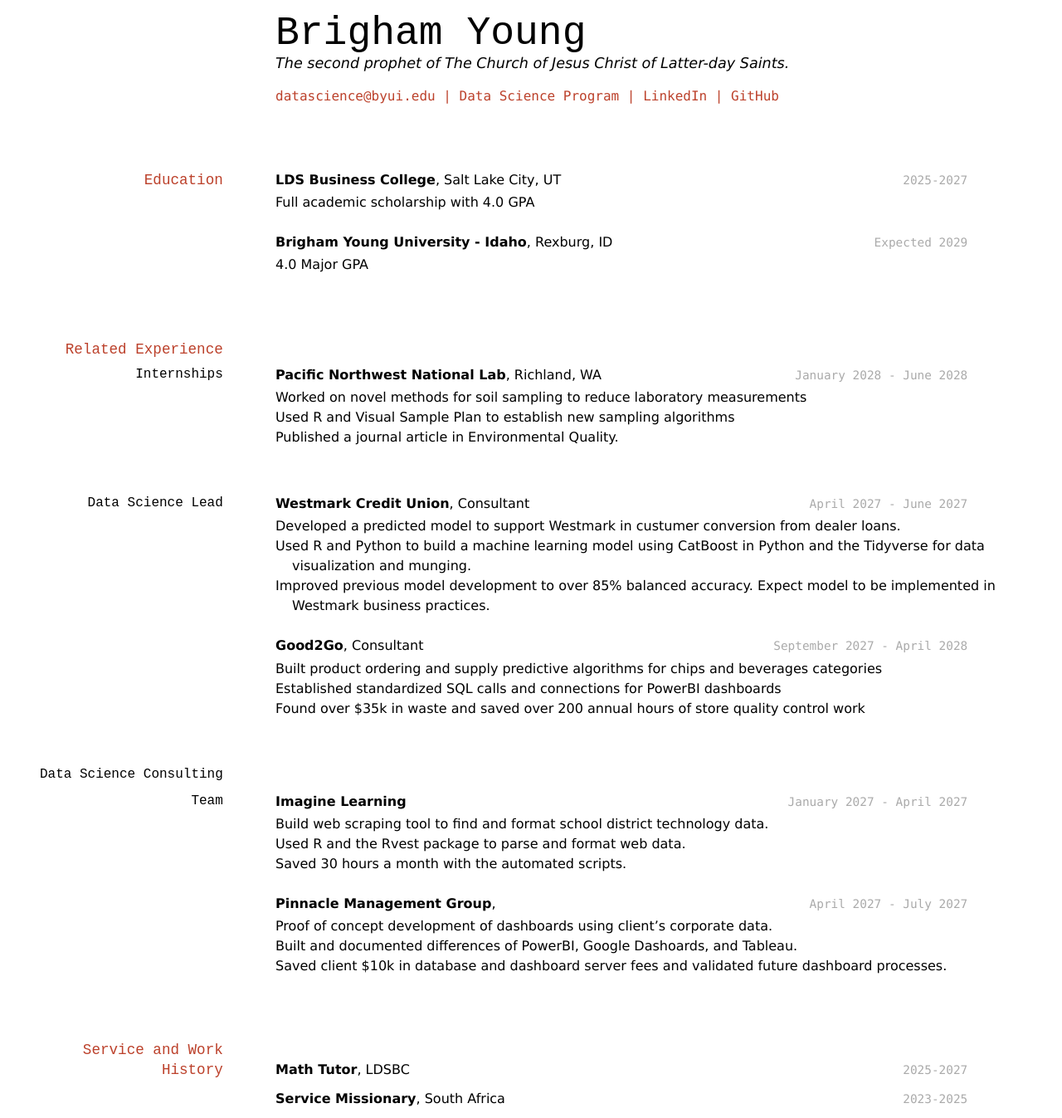
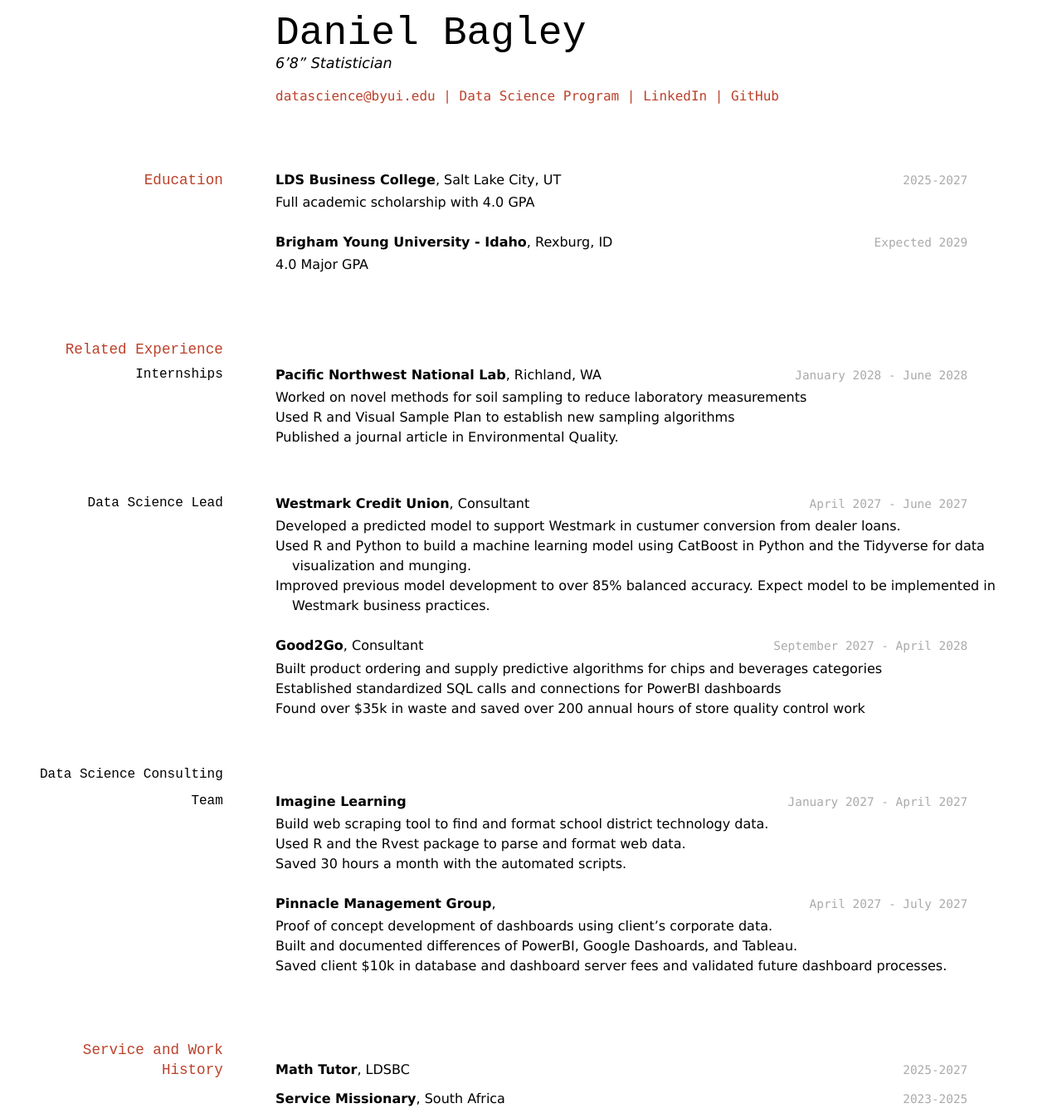
Before and after one commit to danielstats/daniel_bagley_resume, a Jekyll site: the page built from docs/index.md, in a window 1280 px wide. Shown: the whole page at 83% size. Built offline with Jekyll 4.4.1, drawn with Linux system fonts in a browser that asks for light colours.

Commit message:
changed name in index

```diff
--- a/docs/index.md
+++ b/docs/index.md
@@ -1,9 +1,9 @@
 ---
 layout: cv
-title: Brigham Young's Resume
+title: Daniel Bagley's Resume
 ---
-# Brigham Young
-The second prophet of The Church of Jesus Christ of Latter-day Saints.
+# Daniel Bagley
+6'8" Statistician
 
 <div id="webaddress">
 <a href="datascience@byui.edu">datascience@byui.edu</a>
```
